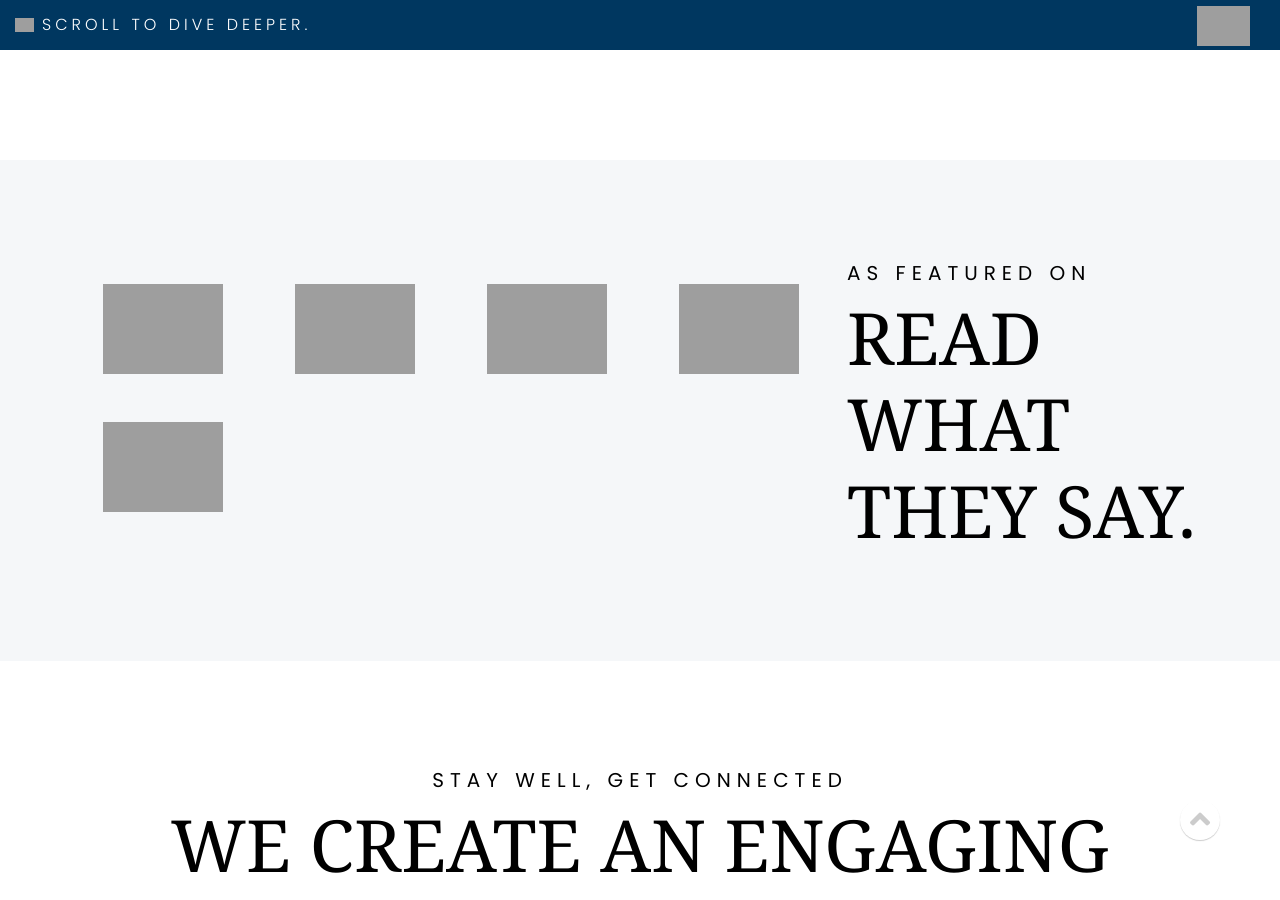
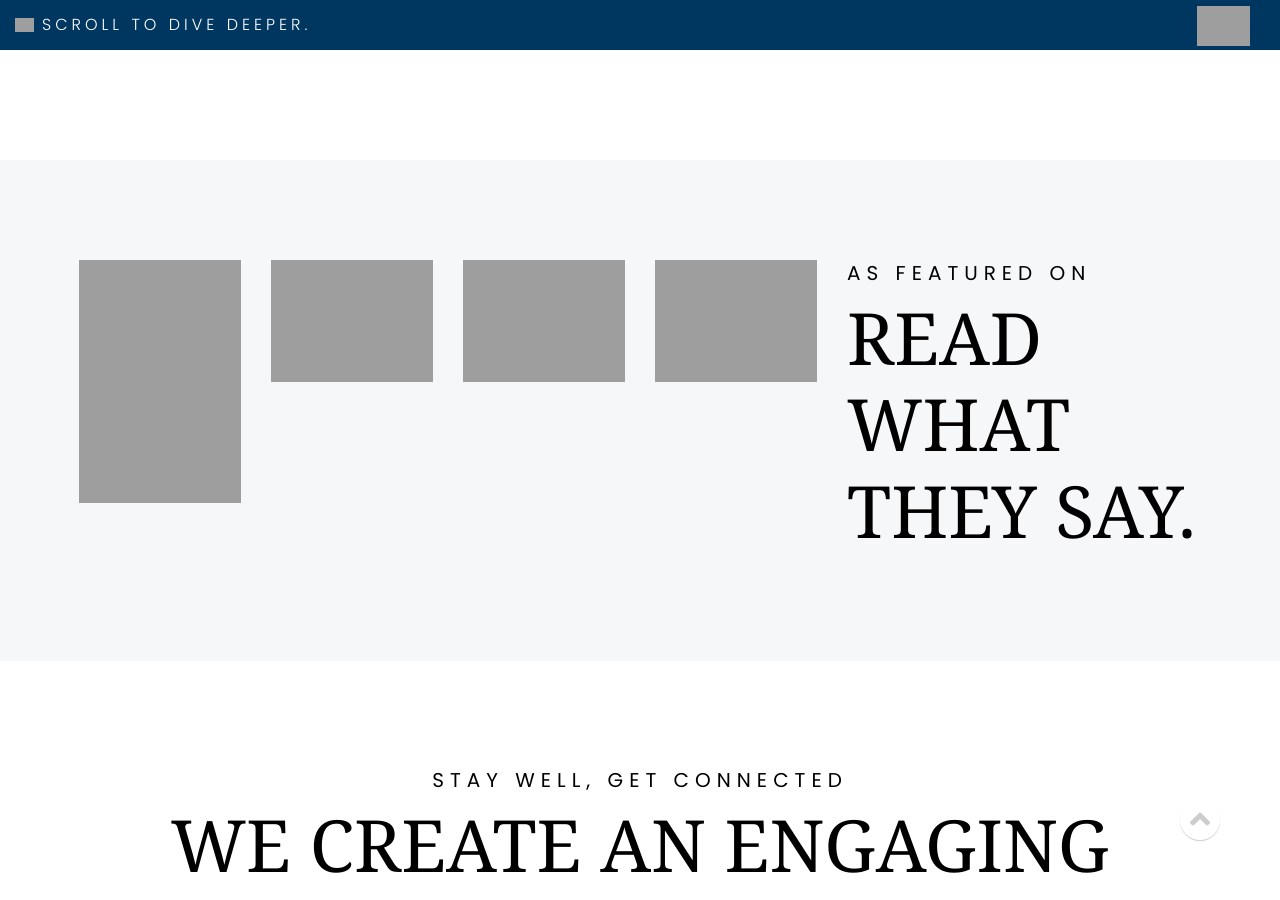
Before and after one commit to kemtol/wellspace, a Jekyll site: the page built from index.html, in a window 1280 px wide and 900 px high, scrolled down 3210 px. Built offline with Jekyll 4.4.1, drawn with Linux system fonts in a browser that asks for light colours; nearby versions of some CDN libraries; library files that are not in the unit come from our copies.

Commit message:
no message

```diff
--- a/_includes/front-media.html
+++ b/_includes/front-media.html
@@ -1,12 +1,12 @@
 <section class="brands-area">
     <div class="container-fluid">
         <div class="row">
-            <div class="single-brands-logo col-8">
+            <div class="col-8">
                   <div class="row">
                         {% assign items = site.mediacoverage limit:4 | sort:"date" | reverse %}
                         {% for item in items %}
                               <div class="col-3">
-                                <a href="{{item.permalink}}"  class="d-block product-img w-30 p-4">
+                                <a href="{{item.permalink}}"  class="d-block product-img">
                                   <img src="{{site.baseurl}}{{item.image}}" alt="">
                                 </a>
                               </div>
```
